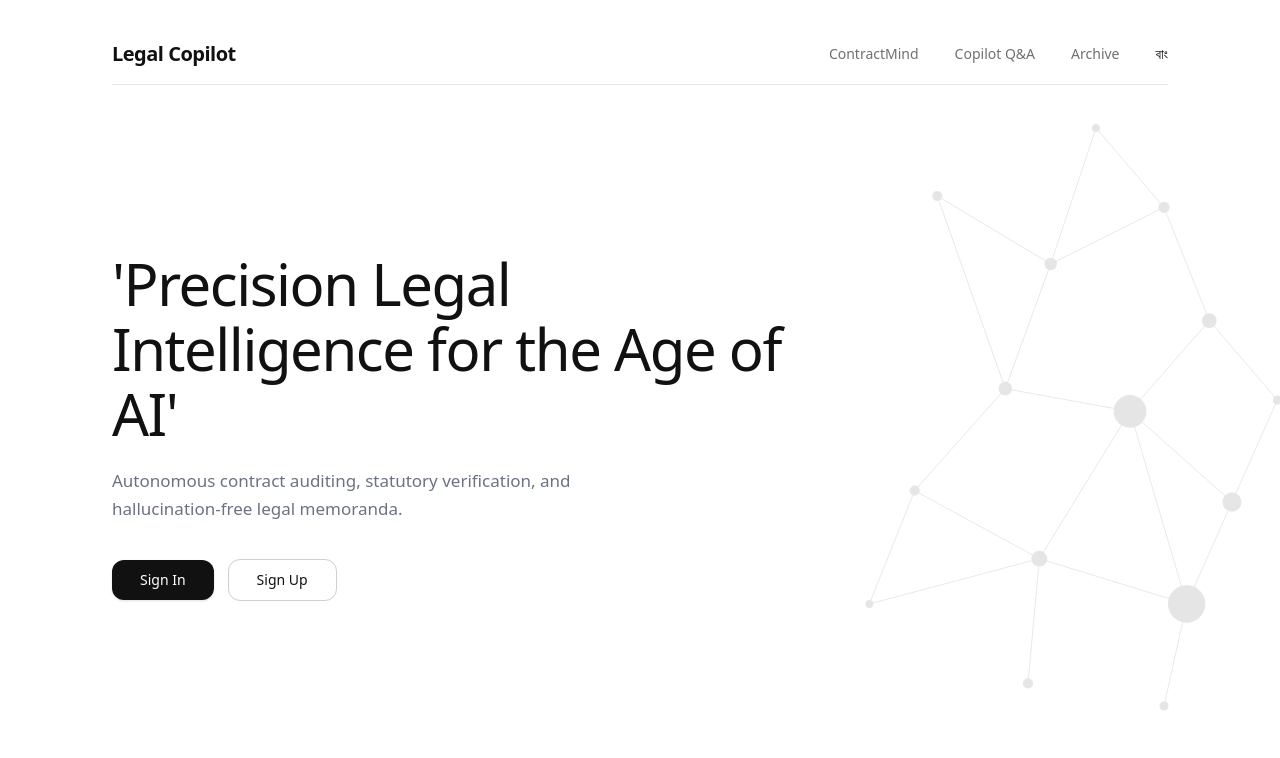
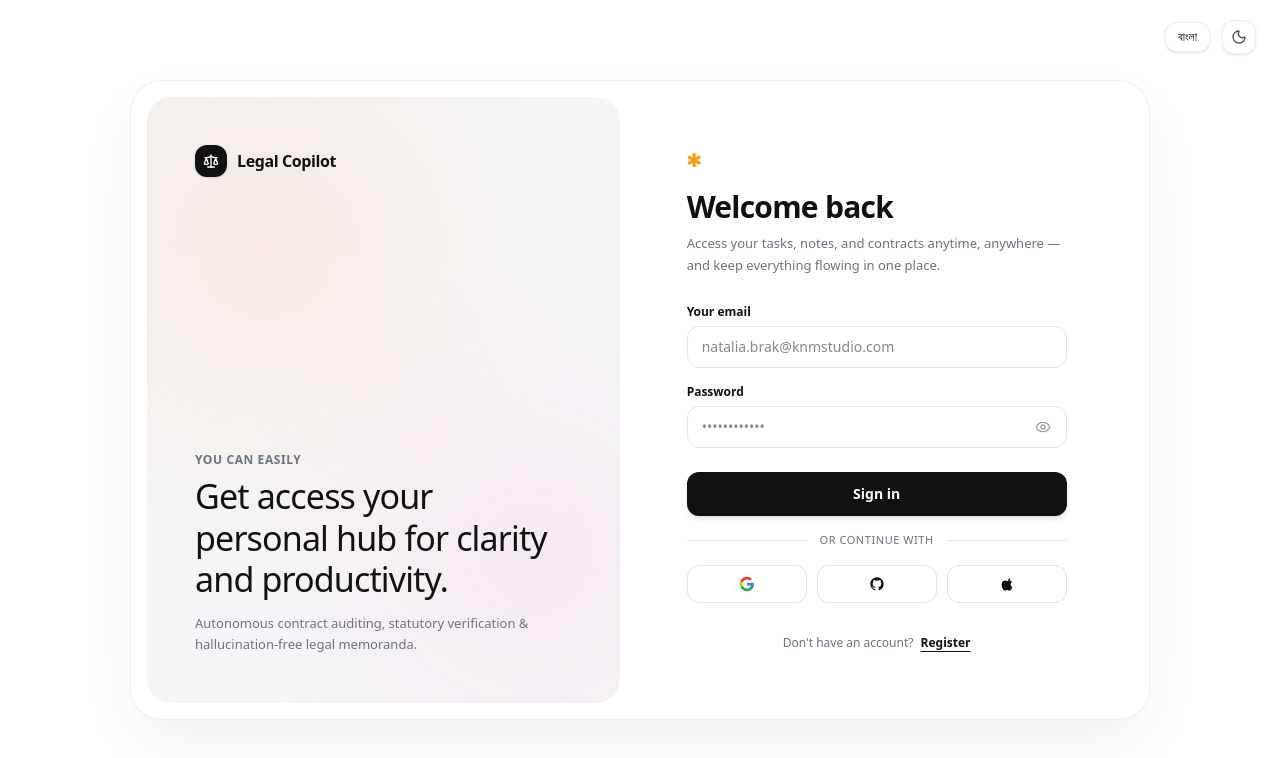
Before and after one commit to mahmudulhasantasin/Outliers, a Next.js app in the folder frontend/: page / in a window 1280 px wide. Shown: the top 758 px of the page. Built offline with nearby package versions, Linux system fonts and the light colour scheme; a web font is replaced by a local one.

Commit message:
New login page

```diff
--- a/frontend/src/app/page.tsx
+++ b/frontend/src/app/page.tsx
@@ -4,23 +4,33 @@ import React, { useState, useEffect } from "react";
 import { useRouter } from "next/navigation";
 import { useLanguage } from "@/context/LanguageContext";
 import { useAuth } from "@/context/AuthContext";
+import { useTheme } from "@/context/ThemeContext";
+import { Eye, EyeOff, Sparkles, Sun, Moon, Scale } from "lucide-react";
 
-export default function LandingPage() {
+export default function RootAuthPage() {
   const router = useRouter();
   const { language, setLanguage } = useLanguage();
+  const { theme, toggleTheme } = useTheme();
   const { loginAsDemoUser } = useAuth();
+
   const [mounted, setMounted] = useState(false);
+  const [isSignUp, setIsSignUp] = useState(false);
+  const [showPassword, setShowPassword] = useState(false);
+  const [email, setEmail] = useState("");
+  const [password, setPassword] = useState("");
+  const [name, setName] = useState("");
 
   useEffect(() => {
     setMounted(true);
   }, []);
 
-  const handleStartContractMind = () => {
+  const handleSubmit = (e: React.FormEvent) => {
+    e.preventDefault();
     loginAsDemoUser();
-    router.push("/contractmind");
+    router.push("/copilot");
   };
 
-  const handleStartCopilot = () => {
+  const handleSocialAuth = () => {
     loginAsDemoUser();
     router.push("/copilot");
   };
@@ -34,157 +44,307 @@ export default function LandingPage() {
   return (
     <div
       suppressHydrationWarning
-      className="relative min-h-screen w-full flex flex-col justify-between overflow-hidden font-sans transition-colors duration-200"
+      className="min-h-screen w-full flex items-center justify-center p-4 sm:p-6 md:p-10 font-sans transition-colors duration-200"
       style={{ backgroundColor: "var(--bg-primary)", color: "var(--text-primary)" }}
     >
-      {/* Background Graphic: Right Geometric Network Graph */}
-      <div className="absolute right-[-60px] md:right-[-20px] top-1/2 -translate-y-1/2 w-[480px] h-[480px] md:w-[680px] md:h-[680px] pointer-events-none opacity-10 dark:opacity-[0.07] select-none">
-        <svg
-          viewBox="0 0 600 600"
-          className="w-full h-full"
-          style={{ stroke: "var(--text-primary)", fill: "var(--text-primary)" }}
-          xmlns="http://www.w3.org/2000/svg"
+      {/* Top Floating Controls (Theme & Language Toggle) */}
+      <div className="fixed top-5 right-6 z-20 flex items-center gap-3">
+        <button
+          type="button"
+          onClick={() => setLanguage(language === "en" ? "bn" : "en")}
+          className="px-3 py-1.5 rounded-xl text-xs font-medium transition-all shadow-sm border border-neutral-200/60 dark:border-white/10 hover:opacity-80"
+          style={{ backgroundColor: "var(--bg-card)", color: "var(--text-primary)" }}
         >
-          <g strokeWidth="0.8">
-            <line x1="280" y1="120" x2="380" y2="180" />
-            <line x1="380" y1="180" x2="480" y2="130" />
-            <line x1="380" y1="180" x2="340" y2="290" />
-            <line x1="480" y1="130" x2="520" y2="230" />
-            <line x1="340" y1="290" x2="450" y2="310" />
-            <line x1="450" y1="310" x2="520" y2="230" />
-            <line x1="450" y1="310" x2="540" y2="390" />
-            <line x1="340" y1="290" x2="260" y2="380" />
-            <line x1="260" y1="380" x2="370" y2="440" />
-            <line x1="370" y1="440" x2="450" y2="310" />
-            <line x1="370" y1="440" x2="500" y2="480" />
-            <line x1="450" y1="310" x2="500" y2="480" />
-            <line x1="280" y1="120" x2="340" y2="290" />
-            <line x1="480" y1="130" x2="420" y2="60" />
-            <line x1="380" y1="180" x2="420" y2="60" />
-            <line x1="520" y1="230" x2="580" y2="300" />
-            <line x1="540" y1="390" x2="580" y2="300" />
-            <line x1="540" y1="390" x2="500" y2="480" />
-            <line x1="260" y1="380" x2="220" y2="480" />
-            <line x1="370" y1="440" x2="220" y2="480" />
-            <line x1="370" y1="440" x2="360" y2="550" />
-            <line x1="500" y1="480" x2="480" y2="570" />
-          </g>
-          <circle cx="280" cy="120" r="4" />
-          <circle cx="380" cy="180" r="5" />
-          <circle cx="480" cy="130" r="4.5" />
-          <circle cx="420" cy="60" r="3" />
-          <circle cx="520" cy="230" r="6" />
-          <circle cx="340" cy="290" r="5.5" />
-          <circle cx="450" cy="310" r="14" />
-          <circle cx="580" cy="300" r="3.5" />
-          <circle cx="540" cy="390" r="8" />
-          <circle cx="260" cy="380" r="4" />
-          <circle cx="370" cy="440" r="6.5" />
-          <circle cx="500" cy="480" r="16" />
-          <circle cx="220" cy="480" r="3" />
-          <circle cx="360" cy="550" r="4" />
-          <circle cx="480" cy="570" r="3.5" />
-        </svg>
+          {language === "en" ? "বাংলা" : "EN"}
+        </button>
+        <button
+          type="button"
+          onClick={toggleTheme}
+          className="p-2 rounded-xl text-xs font-medium transition-all shadow-sm border border-neutral-200/60 dark:border-white/10 hover:opacity-80"
+          style={{ backgroundColor: "var(--bg-card)", color: "var(--text-primary)" }}
+          aria-label="Toggle theme"
+        >
+          {theme === "dark" ? <Sun className="w-4 h-4 text-amber-400" /> : <Moon className="w-4 h-4 text-neutral-600" />}
+        </button>
       </div>
 
-      {/* Top Navigation */}
-      <header className="relative z-10 w-full max-w-6xl mx-auto px-8 md:px-12 pt-8 md:pt-10">
+      {/* Main Dual-Pane Card matching reference layout */}
       <div
-          className="flex items-center justify-between pb-4 border-b"
-          style={{ borderColor: "color-mix(in srgb, var(--text-primary) 10%, transparent)" }}
+        className="relative w-full max-w-[1020px] min-h-[600px] md:min-h-[640px] rounded-[32px] p-3 md:p-4 shadow-[0_24px_64px_-12px_rgba(0,0,0,0.08)] dark:shadow-[0_24px_64px_-12px_rgba(0,0,0,0.45)] border border-neutral-200/60 dark:border-white/10 flex flex-col md:flex-row transition-colors"
+        style={{ backgroundColor: "var(--bg-card)" }}
       >
-          <div className="text-lg md:text-xl font-semibold tracking-tight" style={{ color: "var(--text-primary)" }}>
+        {/* Left Visual Hero Banner */}
+        <div
+          className="relative w-full md:w-[48%] rounded-[24px] p-8 md:p-12 flex flex-col justify-between overflow-hidden shrink-0 min-h-[320px] md:min-h-auto"
+          style={{
+            backgroundColor: "var(--bg-surface)",
+          }}
+        >
+          {/* Subtle Ambient Mesh Texture */}
+          <div
+            className="absolute inset-0 pointer-events-none opacity-40 dark:opacity-20"
+            style={{
+              background:
+                theme === "dark"
+                  ? "radial-gradient(circle at 20% 20%, rgba(99, 102, 241, 0.25), transparent 50%), radial-gradient(circle at 80% 80%, rgba(16, 185, 129, 0.15), transparent 50%)"
+                  : "radial-gradient(circle at 25% 25%, rgba(251, 146, 60, 0.25), transparent 55%), radial-gradient(circle at 80% 75%, rgba(244, 114, 182, 0.2), transparent 50%)"
+            }}
+          />
+
+          {/* Top Brand Logo & Name */}
+          <div className="relative z-10 flex items-center gap-2.5">
+            <div
+              className="w-8 h-8 rounded-xl flex items-center justify-center shadow-sm"
+              style={{ backgroundColor: "var(--accent-solid)", color: "var(--accent-contrast)" }}
+            >
+              <Scale className="w-4 h-4" />
+            </div>
+            <span className="font-semibold text-base tracking-tight" style={{ color: "var(--text-primary)" }}>
               Legal Copilot
+            </span>
           </div>
 
-          <nav className="flex items-center gap-6 md:gap-9 text-xs md:text-sm font-normal">
-            <button
-              onClick={handleStartContractMind}
-              className="transition-opacity opacity-60 hover:opacity-100"
+          {/* Bottom Headline & Tagline */}
+          <div className="relative z-10 pt-16 md:pt-0">
+            <span
+              className="text-xs font-semibold uppercase tracking-wider block mb-2"
+              style={{ color: "var(--text-muted)" }}
+            >
+              {language === "bn" ? "সহজ ও নির্ভরযোগ্য সমাধান" : "You can easily"}
+            </span>
+            <h2
+              className="text-2xl sm:text-3xl md:text-[34px] font-serif font-normal leading-[1.22] tracking-tight mb-3"
               style={{ color: "var(--text-primary)" }}
             >
-              ContractMind
-            </button>
-            <button
-              onClick={handleStartCopilot}
-              className="transition-opacity opacity-60 hover:opacity-100"
+              {language === "bn"
+                ? "বাংলাদেশের আইনের নির্ভুল সহায়তায় স্মার্ট চুক্তি পর্যালোচনা"
+                : "Get access your personal hub for clarity and productivity."}
+            </h2>
+            <p className="text-xs sm:text-[13px] leading-relaxed" style={{ color: "var(--text-muted)" }}>
+              {language === "bn"
+                ? "সংবিধিবদ্ধ আইনের যাচাইকৃত ধারা এবং শূন্য-হ্যালুসিনেশন লিগ্যাল ইন্টেলিজেন্স।"
+                : "Autonomous contract auditing, statutory verification & hallucination-free legal memoranda."}
+            </p>
+          </div>
+        </div>
+
+        {/* Right Authentication Form Pane */}
+        <div className="flex-1 flex flex-col justify-center px-6 sm:px-10 md:px-14 py-8 md:py-10">
+          <div className="w-full max-w-[380px] mx-auto">
+            {/* Top Asterisk / Sparkle Icon */}
+            <div className="mb-4">
+              <span className="inline-block text-xl text-amber-500 font-serif leading-none select-none">
+                ✱
+              </span>
+            </div>
+
+            {/* Form Title & Subtitle */}
+            <h1
+              className="text-2xl sm:text-3xl font-semibold tracking-tight mb-2"
               style={{ color: "var(--text-primary)" }}
             >
-              Copilot Q&amp;A
-            </button>
-            <button
-              onClick={() => {
-                loginAsDemoUser();
-                router.push("/archive");
-              }}
-              className="transition-opacity opacity-60 hover:opacity-100"
+              {isSignUp
+                ? language === "bn"
+                  ? "নতুন অ্যাকাউন্ট তৈরি করুন"
+                  : "Create an account"
+                : language === "bn"
+                ? "অ্যাকাউন্টে প্রবেশ করুন"
+                : "Welcome back"}
+            </h1>
+            <p className="text-xs sm:text-[13px] leading-relaxed mb-7" style={{ color: "var(--text-muted)" }}>
+              {language === "bn"
+                ? "আপনার সমস্ত চুক্তি, ধারা এবং বিশ্লেষণ এক জায়গায় পর্যালোচনা করুন।"
+                : "Access your tasks, notes, and contracts anytime, anywhere — and keep everything flowing in one place."}
+            </p>
+
+            {/* Credentials Form */}
+            <form onSubmit={handleSubmit} className="space-y-4">
+              {isSignUp && (
+                <div>
+                  <label
+                    className="block text-xs font-semibold mb-1.5"
                     style={{ color: "var(--text-primary)" }}
                   >
-              {language === "en" ? "Archive" : "আর্কাইভ"}
-            </button>
-            <button
-              onClick={() => setLanguage(language === "en" ? "bn" : "en")}
-              className="font-medium transition-opacity"
+                    {language === "bn" ? "পুরো নাম" : "Full name"}
+                  </label>
+                  <input
+                    type="text"
+                    required
+                    value={name}
+                    onChange={(e) => setName(e.target.value)}
+                    placeholder={language === "bn" ? "আপনার নাম লিখুন" : "e.g. John Doe"}
+                    className="w-full px-3.5 py-2.5 rounded-xl text-sm border outline-none transition-colors border-neutral-200 dark:border-white/10 focus:border-neutral-900 dark:focus:border-white"
+                    style={{
+                      backgroundColor: "transparent",
+                      color: "var(--text-primary)"
+                    }}
+                  />
+                </div>
+              )}
+
+              <div>
+                <label
+                  className="block text-xs font-semibold mb-1.5"
                   style={{ color: "var(--text-primary)" }}
                 >
-              {language === "en" ? "বাং" : "EN"}
-            </button>
-          </nav>
+                  {language === "bn" ? "ইমেইল অ্যাড্রেস" : "Your email"}
+                </label>
+                <input
+                  type="email"
+                  required
+                  value={email}
+                  onChange={(e) => setEmail(e.target.value)}
+                  placeholder={language === "bn" ? "name@company.com" : "natalia.brak@knmstudio.com"}
+                  className="w-full px-3.5 py-2.5 rounded-xl text-sm border outline-none transition-colors border-neutral-200 dark:border-white/10 focus:border-neutral-900 dark:focus:border-white"
+                  style={{
+                    backgroundColor: "transparent",
+                    color: "var(--text-primary)"
+                  }}
+                />
               </div>
-      </header>
 
-      {/* Hero Section */}
-      <main className="relative z-10 w-full max-w-6xl mx-auto px-8 md:px-12 flex-1 flex flex-col justify-center py-16 md:py-24">
-        <div className="max-w-2xl">
-          <h1
-            className="text-4xl sm:text-5xl md:text-[58px] font-serif font-normal leading-[1.12] tracking-tight mb-5"
+              <div>
+                <label
+                  className="block text-xs font-semibold mb-1.5"
                   style={{ color: "var(--text-primary)" }}
                 >
-            {language === "en"
-              ? "'Precision Legal Intelligence for the Age of AI'"
-              : "'এআই যুগের নির্ভুল ও দায়িত্বশীল আইনি বুদ্ধিমত্তা'"}
-          </h1>
-
-          <p
-            className="text-sm sm:text-base md:text-[17px] leading-relaxed mb-9 max-w-lg font-sans"
-            style={{ color: "var(--text-muted)" }}
+                  {isSignUp
+                    ? language === "bn"
+                      ? "পাসওয়ার্ড দিন"
+                      : "Create password"
+                    : language === "bn"
+                    ? "পাসওয়ার্ড"
+                    : "Password"}
+                </label>
+                <div className="relative">
+                  <input
+                    type={showPassword ? "text" : "password"}
+                    required
+                    value={password}
+                    onChange={(e) => setPassword(e.target.value)}
+                    placeholder="••••••••••••"
+                    className="w-full px-3.5 py-2.5 pr-10 rounded-xl text-sm border outline-none transition-colors border-neutral-200 dark:border-white/10 focus:border-neutral-900 dark:focus:border-white"
+                    style={{
+                      backgroundColor: "transparent",
+                      color: "var(--text-primary)"
+                    }}
+                  />
+                  <button
+                    type="button"
+                    onClick={() => setShowPassword(!showPassword)}
+                    className="absolute right-3 top-1/2 -translate-y-1/2 p-1 text-neutral-400 hover:text-neutral-700 dark:hover:text-neutral-200 transition-colors"
+                    aria-label={showPassword ? "Hide password" : "Show password"}
                   >
-            {language === "en"
-              ? "Autonomous contract auditing, statutory verification, and hallucination-free legal memoranda."
-              : "স্বয়ংক্রিয় চুক্তি পর্যালোচনা, আইনি ধারা ম্যাপিং এবং নির্ভরযোগ্য মেমো প্রস্তুতকরণ।"}
-          </p>
-
-          {/* Action Buttons */}
-          <div className="flex items-center gap-3.5">
-            <button
-              onClick={() => {
-                loginAsDemoUser();
-                router.push("/copilot");
-              }}
-              className="px-7 py-2.5 rounded-xl text-xs md:text-sm font-medium transition-all shadow-sm hover:opacity-90"
-              style={{ backgroundColor: "var(--accent-solid)", color: "var(--accent-contrast)" }}
-            >
-              {language === "en" ? "Sign In" : "লগইন করুন"}
-            </button>
-            <button
-              onClick={() => {
-                loginAsDemoUser();
-                router.push("/copilot");
-              }}
-              className="px-7 py-2.5 rounded-xl text-xs md:text-sm font-medium transition-all hover:opacity-80"
-              style={{
-                border: "1px solid color-mix(in srgb, var(--text-primary) 20%, transparent)",
-                color: "var(--text-primary)",
-                backgroundColor: "transparent",
-              }}
-            >
-              {language === "en" ? "Sign Up" : "সাইন আপ"}
+                    {showPassword ? <EyeOff className="w-4 h-4" /> : <Eye className="w-4 h-4" />}
                   </button>
                 </div>
               </div>
-      </main>
 
-      <div className="w-full h-8" />
+              {/* Submit CTA */}
+              <div className="pt-2">
+                <button
+                  type="submit"
+                  className="w-full py-3 px-4 rounded-xl text-sm font-semibold transition-all shadow-md active:scale-[0.99] hover:opacity-90"
+                  style={{
+                    backgroundColor: "var(--accent-solid)",
+                    color: "var(--accent-contrast)"
+                  }}
+                >
+                  {isSignUp
+                    ? language === "bn"
+                      ? "অ্যাকাউন্ট খুলুন"
+                      : "Create account"
+                    : language === "bn"
+                    ? "লগইন করুন"
+                    : "Sign in"}
+                </button>
+              </div>
+            </form>
+
+            {/* Divider */}
+            <div className="relative my-6 flex items-center justify-center">
+              <div
+                className="w-full border-t border-neutral-200/80 dark:border-white/10"
+              />
+              <span
+                className="absolute px-3 text-[11px] uppercase tracking-wider font-medium"
+                style={{ backgroundColor: "var(--bg-card)", color: "var(--text-muted)" }}
+              >
+                {language === "bn" ? "অথবা" : "or continue with"}
+              </span>
+            </div>
+
+            {/* Social Auth Buttons (Google, GitHub, Apple) */}
+            <div className="grid grid-cols-3 gap-2.5">
+              <button
+                type="button"
+                onClick={handleSocialAuth}
+                className="py-2.5 px-3 rounded-xl border border-neutral-200 dark:border-white/10 flex items-center justify-center transition-all hover:bg-neutral-50 dark:hover:bg-neutral-800/60 active:scale-95"
+                style={{ color: "var(--text-primary)" }}
+                aria-label="Continue with Google"
+              >
+                <svg className="w-4 h-4" viewBox="0 0 24 24" fill="currentColor">
+                  <path d="M22.56 12.25c0-.78-.07-1.53-.2-2.25H12v4.26h5.92c-.26 1.37-1.04 2.53-2.21 3.31v2.77h3.57c2.08-1.92 3.28-4.74 3.28-8.09z" fill="#4285F4" />
+                  <path d="M12 23c2.97 0 5.46-.98 7.28-2.66l-3.57-2.77c-.98.66-2.23 1.06-3.71 1.06-2.86 0-5.29-1.93-6.16-4.53H2.18v2.84C3.99 20.53 7.7 23 12 23z" fill="#34A853" />
+                  <path d="M5.84 14.09c-.22-.66-.35-1.36-.35-2.09s.13-1.43.35-2.09V7.06H2.18C1.43 8.55 1 10.22 1 12s.43 3.45 1.18 4.94l2.85-2.22.81-.63z" fill="#FBBC05" />
+                  <path d="M12 5.38c1.62 0 3.06.56 4.21 1.64l3.15-3.15C17.45 2.09 14.97 1 12 1 7.7 1 3.99 3.47 2.18 7.06l3.66 2.84c.87-2.6 3.3-4.52 6.16-4.52z" fill="#EA4335" />
+                </svg>
+              </button>
+
+              <button
+                type="button"
+                onClick={handleSocialAuth}
+                className="py-2.5 px-3 rounded-xl border border-neutral-200 dark:border-white/10 flex items-center justify-center transition-all hover:bg-neutral-50 dark:hover:bg-neutral-800/60 active:scale-95"
+                style={{ color: "var(--text-primary)" }}
+                aria-label="Continue with GitHub"
+              >
+                <svg className="w-4 h-4 fill-current" viewBox="0 0 24 24">
+                  <path fillRule="evenodd" clipRule="evenodd" d="M12 2C6.477 2 2 6.484 2 12.017c0 4.425 2.865 8.18 6.839 9.504.5.092.682-.217.682-.483 0-.237-.008-.868-.013-1.703-2.782.605-3.369-1.343-3.369-1.343-.454-1.158-1.11-1.466-1.11-1.466-.908-.62.069-.608.069-.608 1.003.07 1.53 1.032 1.53 1.032.892 1.53 2.341 1.088 2.91.832.092-.647.35-1.088.636-1.338-2.22-.253-4.555-1.113-4.555-4.951 0-1.093.39-1.988 1.029-2.688-.103-.253-.446-1.272.098-2.65 0 0 .84-.27 2.75 1.026A9.564 9.564 0 0112 6.844c.85.004 1.705.115 2.504.337 1.909-1.296 2.747-1.027 2.747-1.027.546 1.379.202 2.398.1 2.651.64.7 1.028 1.595 1.028 2.688 0 3.848-2.339 4.695-4.566 4.943.359.309.678.92.678 1.855 0 1.338-.012 2.419-.012 2.747 0 .268.18.58.688.482A10.019 10.019 0 0022 12.017C22 6.484 17.522 2 12 2z" />
+                </svg>
+              </button>
+
+              <button
+                type="button"
+                onClick={handleSocialAuth}
+                className="py-2.5 px-3 rounded-xl border border-neutral-200 dark:border-white/10 flex items-center justify-center transition-all hover:bg-neutral-50 dark:hover:bg-neutral-800/60 active:scale-95"
+                style={{ color: "var(--text-primary)" }}
+                aria-label="Continue with Apple"
+              >
+                <svg className="w-4 h-4 fill-current" viewBox="0 0 24 24">
+                  <path d="M18.71 19.5c-.83 1.24-1.71 2.45-3.05 2.47-1.34.03-1.77-.79-3.29-.79-1.53 0-2 .77-3.27.82-1.31.05-2.3-1.32-3.14-2.53C4.25 17 2.94 12.45 4.7 9.39c.87-1.52 2.43-2.48 4.12-2.51 1.28-.02 2.5.87 3.29.87.78 0 2.26-1.07 3.81-.91.65.03 2.47.26 3.64 1.98-.09.06-2.17 1.28-2.15 3.81.03 3.02 2.65 4.03 2.68 4.04-.03.07-.42 1.44-1.38 2.83M15.97 6.37c.61-.75 1.04-1.8 0.92-2.85-.9.04-1.97.6-2.61 1.35-.57.65-1.06 1.71-.93 2.73.99.08 2.01-.5 2.62-1.23z" />
+                </svg>
+              </button>
+            </div>
+
+            {/* Bottom Toggle between Sign In / Sign Up */}
+            <div className="mt-8 text-center text-xs" style={{ color: "var(--text-muted)" }}>
+              <span>
+                {isSignUp
+                  ? language === "bn"
+                    ? "ইতিমধ্যে অ্যাকাউন্ট আছে? "
+                    : "Already have an account? "
+                  : language === "bn"
+                  ? "অ্যাকাউন্ট নেই? "
+                  : "Don't have an account? "}
+              </span>
+              <button
+                type="button"
+                onClick={() => setIsSignUp(!isSignUp)}
+                className="font-semibold underline underline-offset-4 hover:opacity-80 transition-opacity ml-1"
+                style={{ color: "var(--text-primary)" }}
+              >
+                {isSignUp
+                  ? language === "bn"
+                    ? "লগইন করুন"
+                    : "Sign in"
+                  : language === "bn"
+                    ? "নিবন্ধন করুন"
+                    : "Register"}
+              </button>
+            </div>
+          </div>
+        </div>
+      </div>
     </div>
   );
 }
```
Lines whose indentation alone changed are shown as unchanged.
